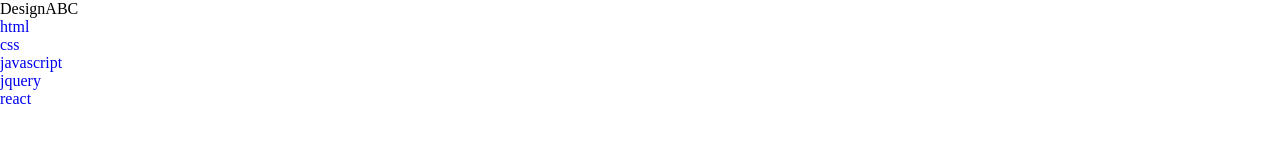
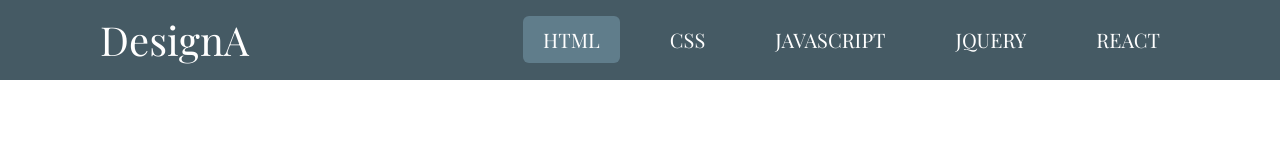
Before and after one commit to harimbu/responvise_nav, a plain HTML site: page index2.html in a window 1280 px wide. Drawn offline with nearby package versions, Linux system fonts and the light colour scheme.

Commit message:
modified

```diff
--- a/index2.html
+++ b/index2.html
@@ -9,9 +9,9 @@
   </head>
   <body>
     <nav>
-      <label for="">DesignABC</label>
-      <ul>
-        <li><a href="#">html</a></li>
+      <label for="" class="logo">DesignA</label>
+      <ul class="menu">
+        <li><a class="active" href="#">html</a></li>
         <li><a href="#">css</a></li>
         <li><a href="#">javascript</a></li>
         <li><a href="#">jquery</a></li>
--- a/style2.css
+++ b/style2.css
@@ -1,3 +1,5 @@
+@import url("https://fonts.googleapis.com/css?family=Playfair+Display&display=swap");
+
 * {
   margin: 0;
   padding: 0;
@@ -5,3 +7,44 @@
   text-decoration: none;
   box-sizing: border-box;
 }
+
+body {
+  font-family: "Playfair Display", serif;
+}
+
+nav {
+  height: 80px;
+  background: #455a64;
+}
+
+label.logo {
+  font-size: 40px;
+  color: #fff;
+  line-height: 80px;
+  padding: 0 100px;
+}
+
+ul.menu {
+  float: right;
+  margin-right: 100px;
+}
+
+ul.menu li {
+  float: left;
+  line-height: 80px;
+}
+
+ul.menu li a {
+  font-size: 20px;
+  color: #fff;
+  padding: 10px 20px;
+  margin-left: 30px;
+  text-transform: uppercase;
+  transition: background-color 0.3s;
+}
+
+ul.menu li a.active,
+ul.menu li a:hover {
+  background: #607d8b;
+  border-radius: 6px;
+}
```
